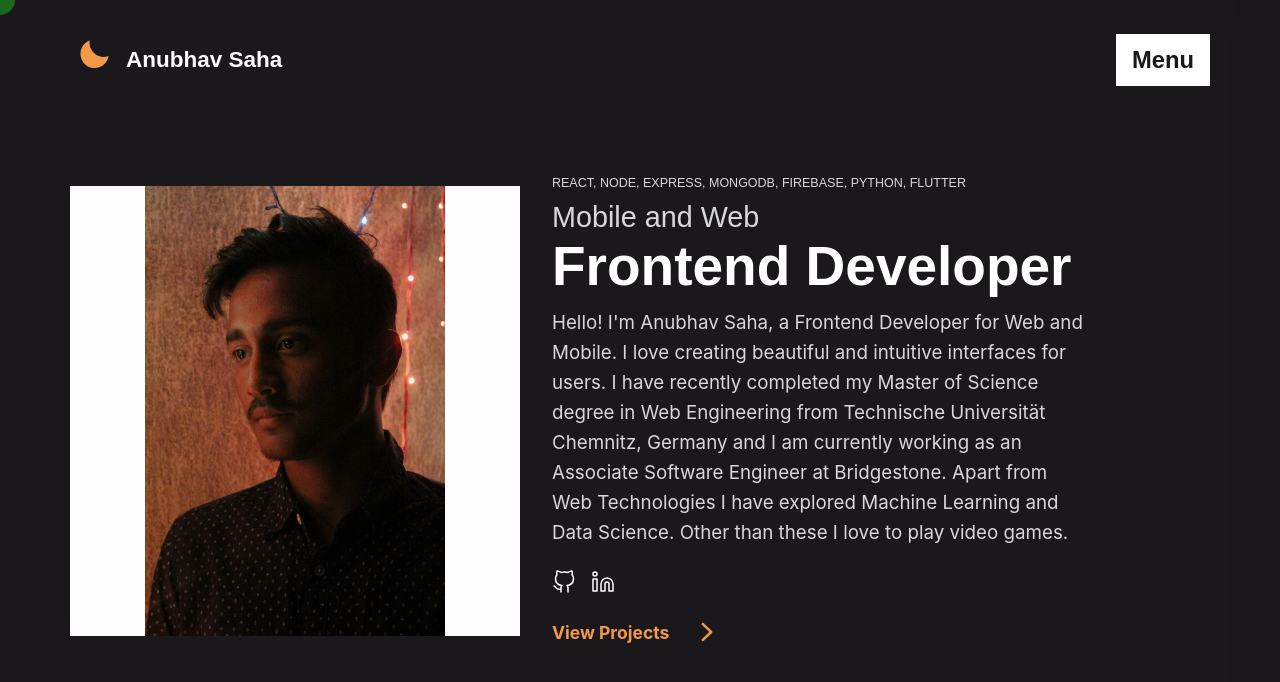
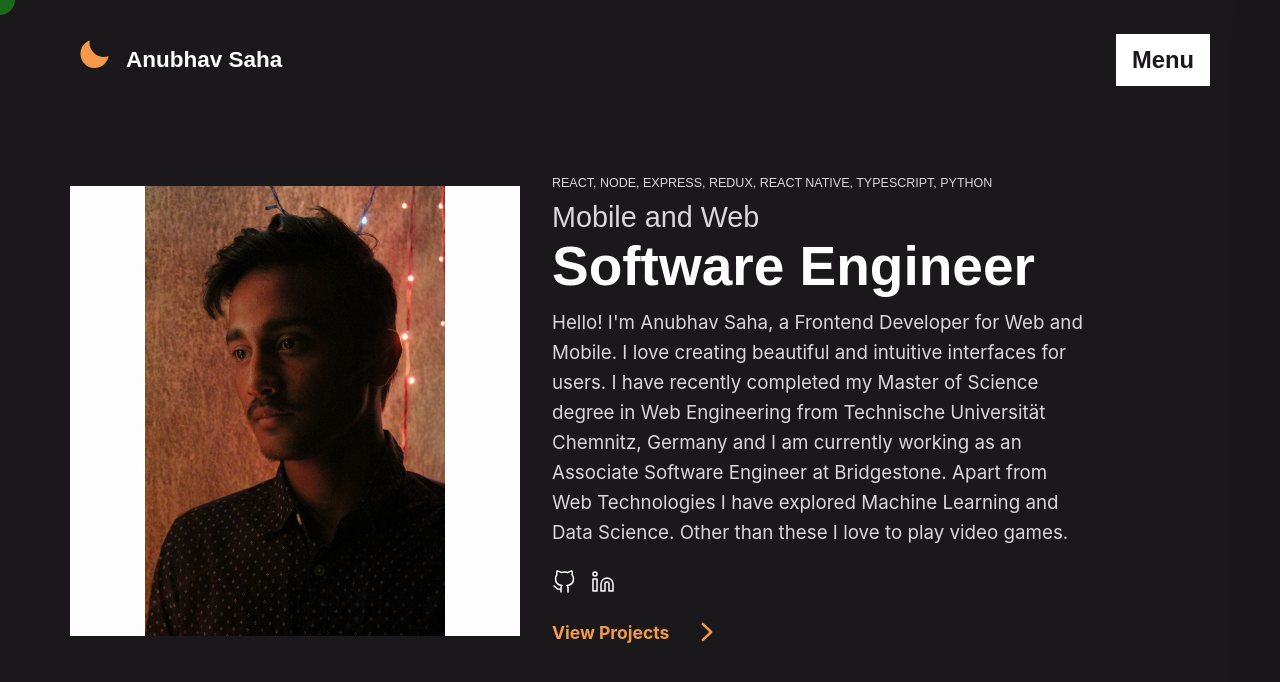
Before and after one commit to anubhavvs/portfolio-2, a React (Create React App) app: page / in a window 1280 px wide. Shown: the top 682 px of the page. Built offline with nearby package versions, Linux system fonts and the light colour scheme.

Commit message:
updated intro

```diff
--- a/src/pages/Intro.jsx
+++ b/src/pages/Intro.jsx
@@ -23,10 +23,10 @@ const Intro = ({ style, mouseEnter, mouseLeave }) => {
       </div>
       <div className={styles.about}>
         <p className={styles.skills}>
-          react, node, express, mongodb, firebase, python, flutter
+          react, node, express, redux, react native, typescript, python
         </p>
         <p className={styles.specialization}>Mobile and Web</p>
-        <h2 className={styles.title}>Frontend Developer</h2>
+        <h2 className={styles.title}>Software Engineer</h2>
         <p className={styles.desc}>
           Hello! I'm Anubhav Saha, a Frontend Developer for Web and
           Mobile. I love creating beautiful and intuitive
```
